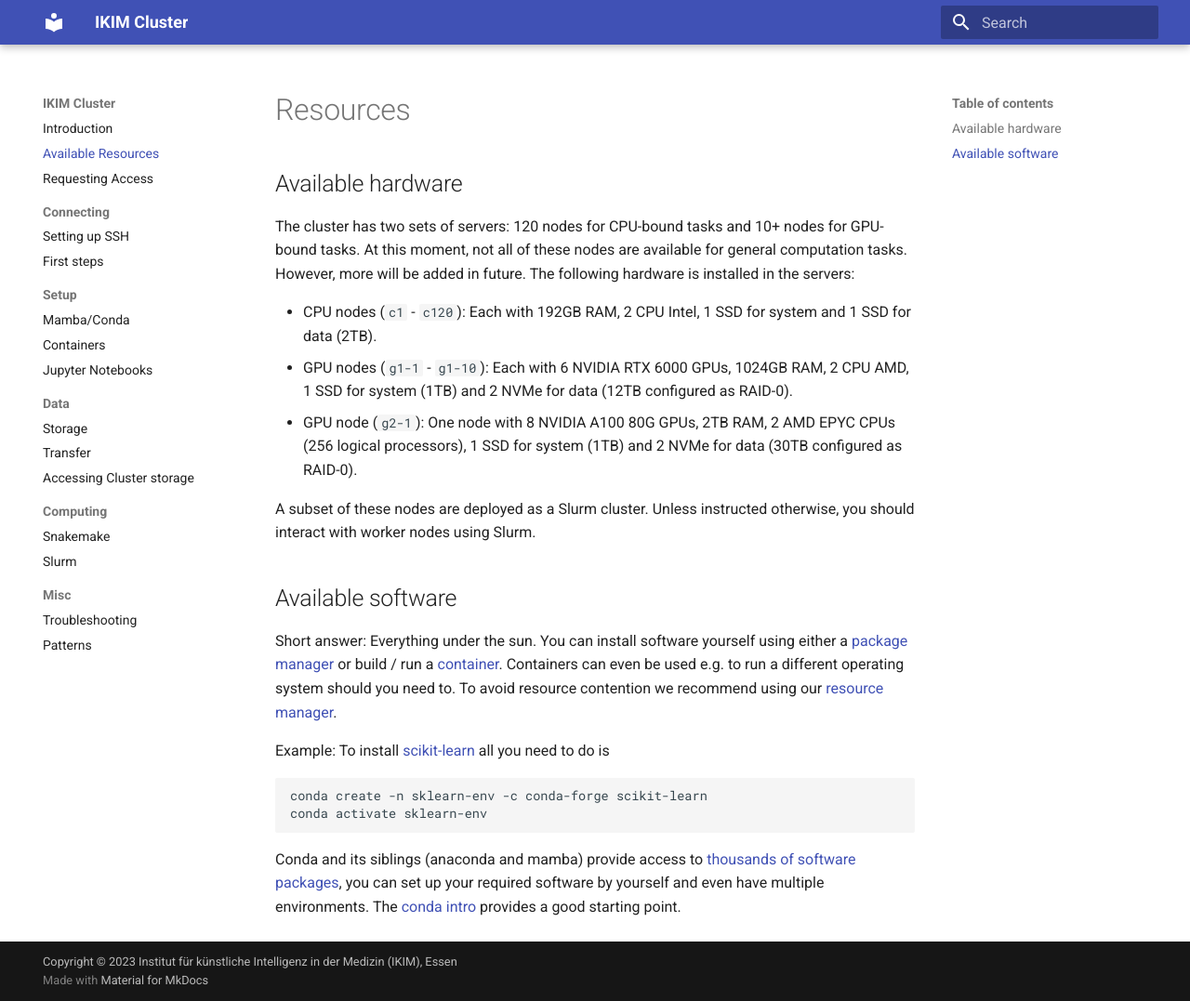
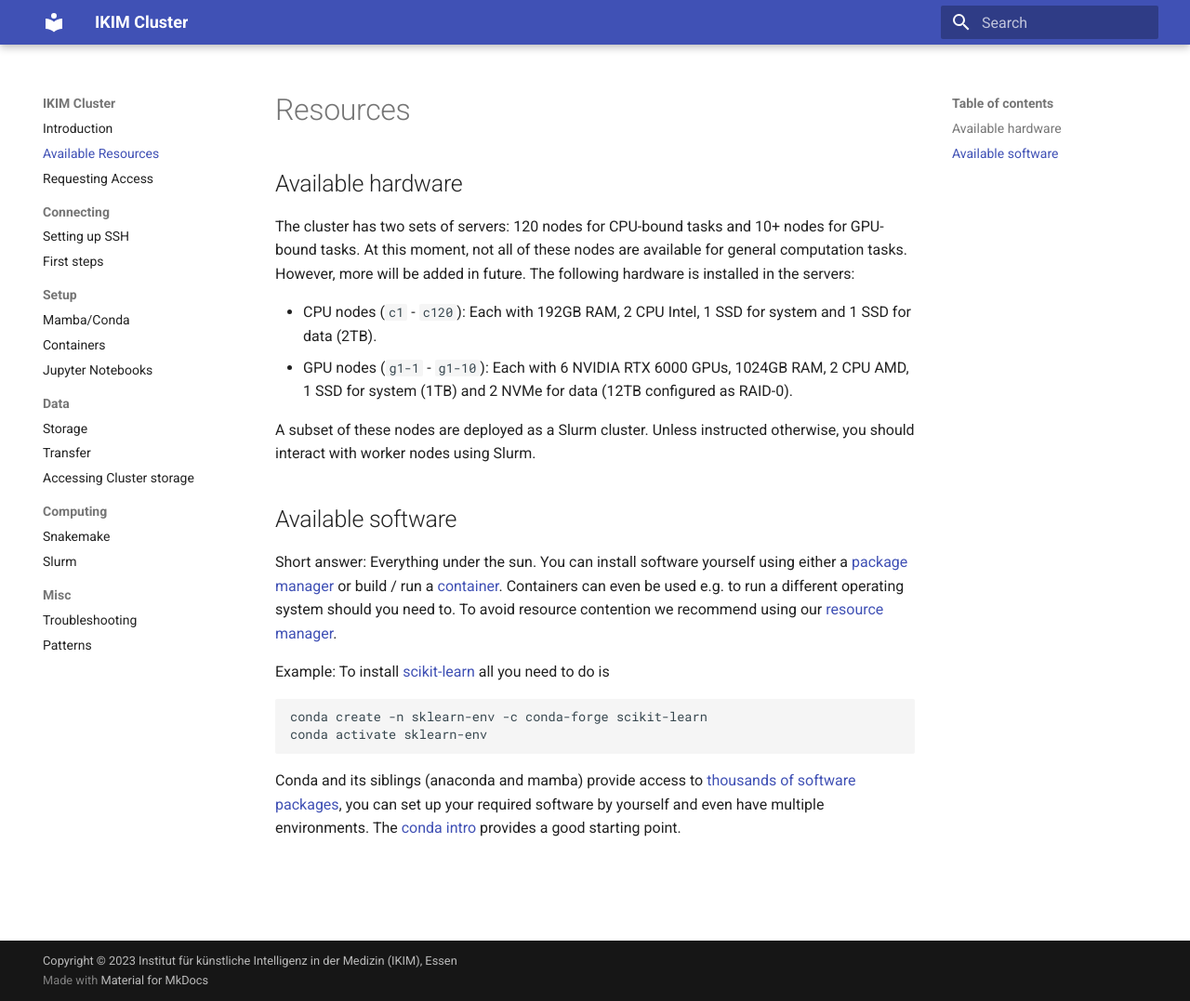
Before and after one commit to IKIM-Essen/ClusterDocs, an MkDocs documentation site: the page built from docs/resources.md, in a window 1280 px wide and 1077 px high. Shown: the whole window at 93% size. Built offline with MkDocs 1.6.1 and Material for MkDocs 9.7.7, drawn with Linux system fonts in a browser that asks for light colours.

Commit message:
GPU node g2-1 is currently not part of the cluster
Signed-off-by: Marcel Bargull <marcel.bargull@udo.edu>

```diff
--- a/docs/resources.md
+++ b/docs/resources.md
@@ -6,7 +6,7 @@ The cluster has two sets of servers: 120 nodes for CPU-bound tasks and 10+ nodes
 
 - CPU nodes (`c1` - `c120`): Each with 192GB RAM, 2 CPU Intel, 1 SSD for system and 1 SSD for data (2TB).
 - GPU nodes (`g1-1` - `g1-10`): Each with 6 NVIDIA RTX 6000 GPUs, 1024GB RAM, 2 CPU AMD, 1 SSD for system (1TB) and 2 NVMe for data (12TB configured as RAID-0).
-- GPU node (`g2-1`): One node with 8 NVIDIA A100 80G GPUs, 2TB RAM, 2 AMD EPYC CPUs (256 logical processors), 1 SSD for system (1TB) and 2 NVMe for data (30TB configured as RAID-0).
+<!-- - GPU node (`g2-1`): One node with 8 NVIDIA A100 80G GPUs, 2TB RAM, 2 AMD EPYC CPUs (256 logical processors), 1 SSD for system (1TB) and 2 NVMe for data (30TB configured as RAID-0). -->
 
 A subset of these nodes are deployed as a Slurm cluster. Unless instructed otherwise, you should interact with worker nodes using Slurm.
 
```
Also changed, not shown: docs/getting-started.md (+1 -1 lines).
